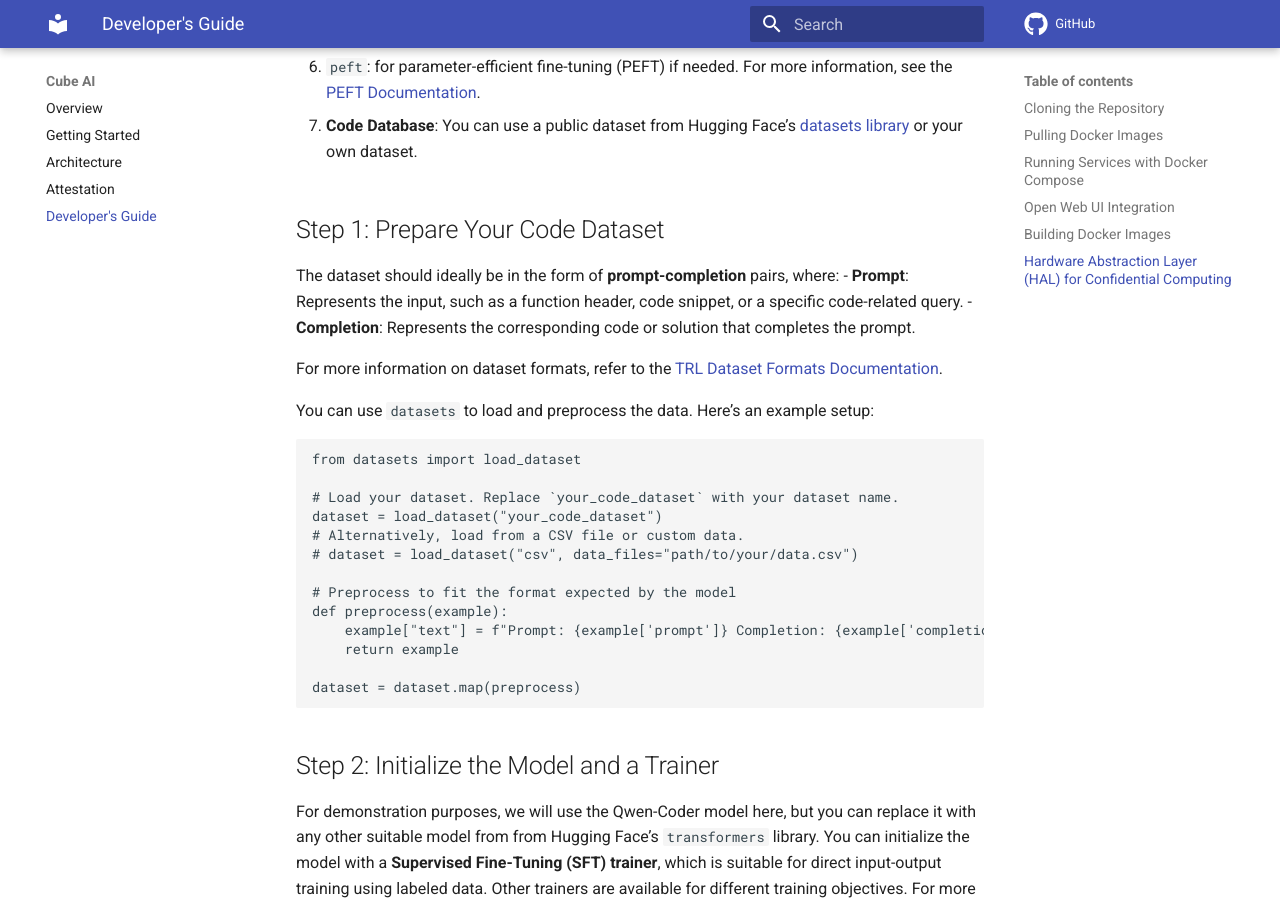
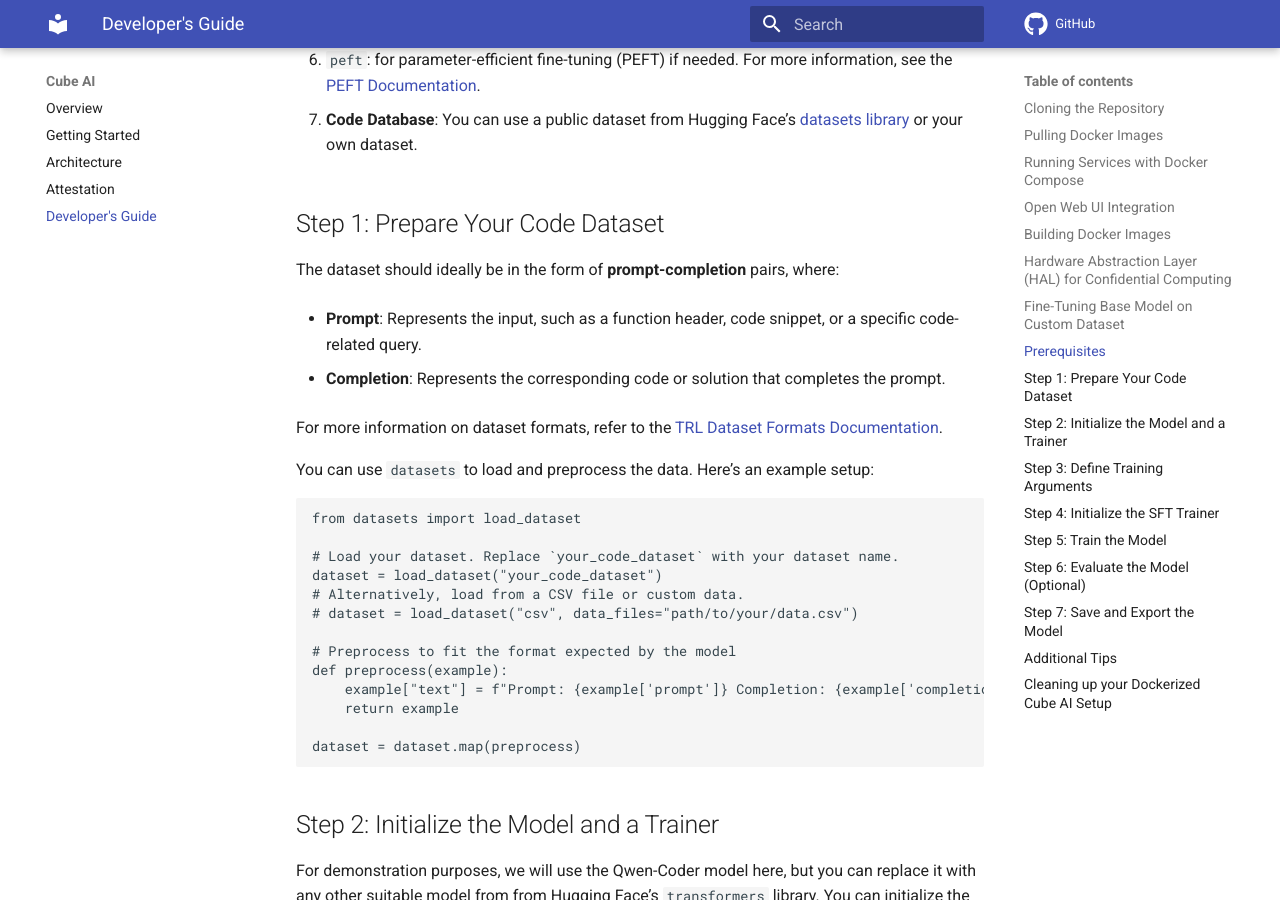
Before and after one commit to ultravioletrs/cube-docs, an MkDocs documentation site: the page built from docs/developer-guide.md, in a window 1280 px wide and 900 px high, scrolled down 2663 px. Built offline with MkDocs 1.6.1 and Material for MkDocs 9.7.7, drawn with Linux system fonts in a browser that asks for light colours; comment, search, counter and statistics services are not loaded.

Commit message:
Fix CI
Signed-off-by: JeffMboya <jangina.mboya@gmail.com>

Fix CI

Signed-off-by: JeffMboya <jangina.mboya@gmail.com>

```diff
--- a/docs/developer-guide.md
+++ b/docs/developer-guide.md
@@ -81,7 +81,7 @@ For detailed instructions on setting up and building Cube HAL, please refer to [
 - Configuring and building Cube HAL
 - Running Cube HAL in a virtual machine
 
-# Fine-Tuning Base Model on Custom Dataset
+## Fine-Tuning Base Model on Custom Dataset
 
 To enhance the performance of the base model on domain-specific tasks or particular code styles, you may want to fine-tune it on a custom dataset. This process will help adapt the model to your specific requirements.
 
@@ -100,7 +100,9 @@ To enhance the performance of the base model on domain-specific tasks or particu
 ## Step 1: Prepare Your Code Dataset
 
 The dataset should ideally be in the form of **prompt-completion** pairs, where:
+
 - **Prompt**: Represents the input, such as a function header, code snippet, or a specific code-related query.
+
 - **Completion**: Represents the corresponding code or solution that completes the prompt.
 
 For more information on dataset formats, refer to the [TRL Dataset Formats Documentation](https://huggingface.co/docs/trl/dataset_formats).
```
